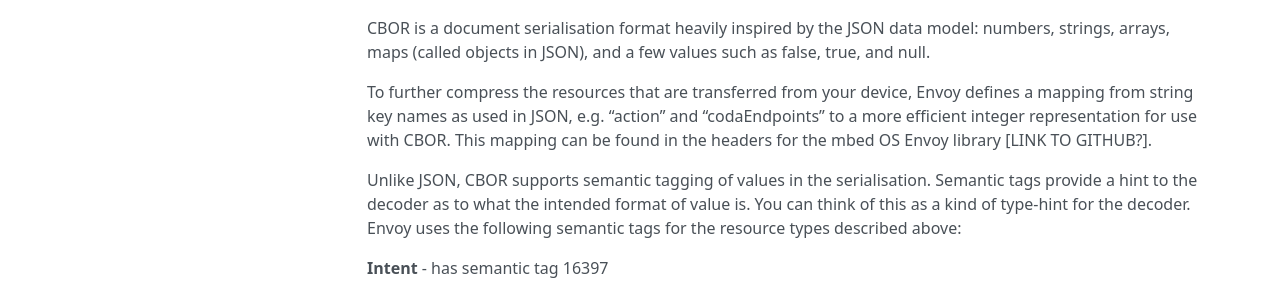
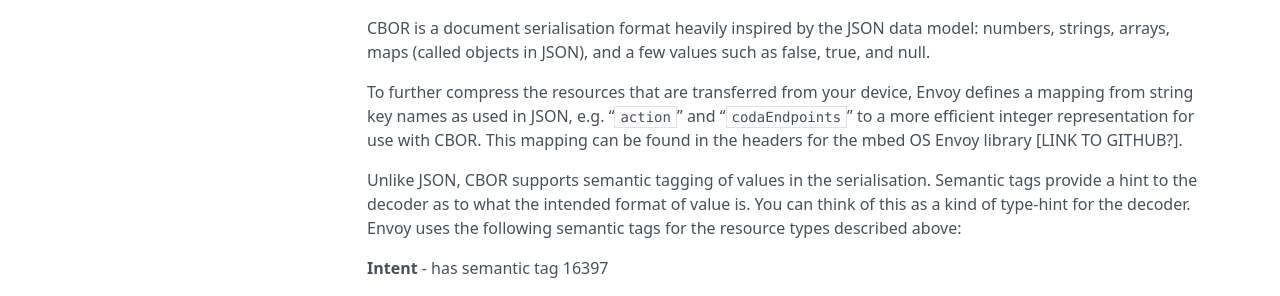
Before and after one commit to ARMmbed/mbed-app-docs, an MkDocs documentation site: the page built from docs/protocol.md, in a window 1280 px wide and 1295 px high. Shown: the part 792-1088 px from the top of the window. Built offline with MkDocs 1.6.1, drawn with Linux system fonts in a browser that asks for light colours; nearby versions of some CDN libraries; old or Windows-style settings are respelled for this version of MkDocs.

```diff
--- a/docs/protocol.md
+++ b/docs/protocol.md
@@ -22,7 +22,7 @@ When an Envoy interacts with your device over a BLE connection, the resources de
 
 CBOR is a document serialisation format heavily inspired by the JSON data model: numbers, strings, arrays, maps (called objects in JSON), and a few values such as false, true, and null.
 
-To further compress the resources that are transferred from your device, Envoy defines a mapping from string key names as used in JSON, e.g. “action” and “codaEndpoints” to a more efficient integer representation for use with CBOR. This mapping can be found in the headers for the mbed OS Envoy library [LINK TO GITHUB?].
+To further compress the resources that are transferred from your device, Envoy defines a mapping from string key names as used in JSON, e.g. “`action`” and “`codaEndpoints`” to a more efficient integer representation for use with CBOR. This mapping can be found in the headers for the mbed OS Envoy library [LINK TO GITHUB?].
 
 Unlike JSON, CBOR supports semantic tagging of values in the serialisation. Semantic tags provide a hint to the decoder as to what the intended format of value is. You can think of this as a kind of type-hint for the decoder. Envoy uses the following semantic tags for the resource types described above:
 
```
